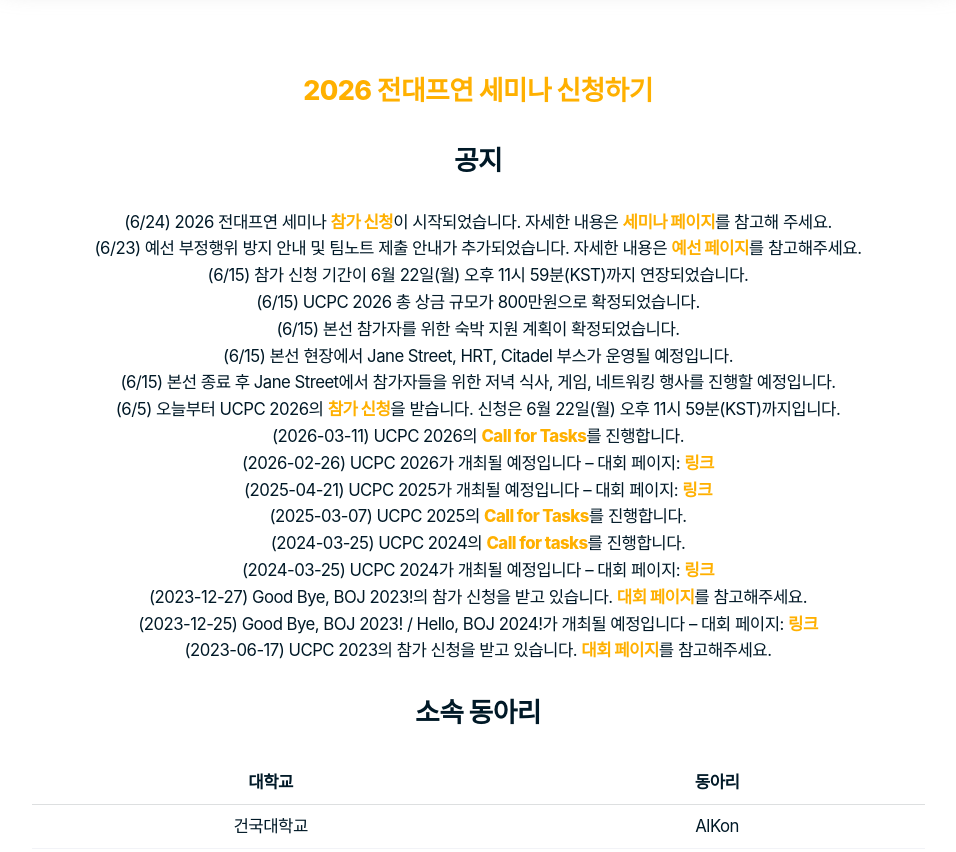
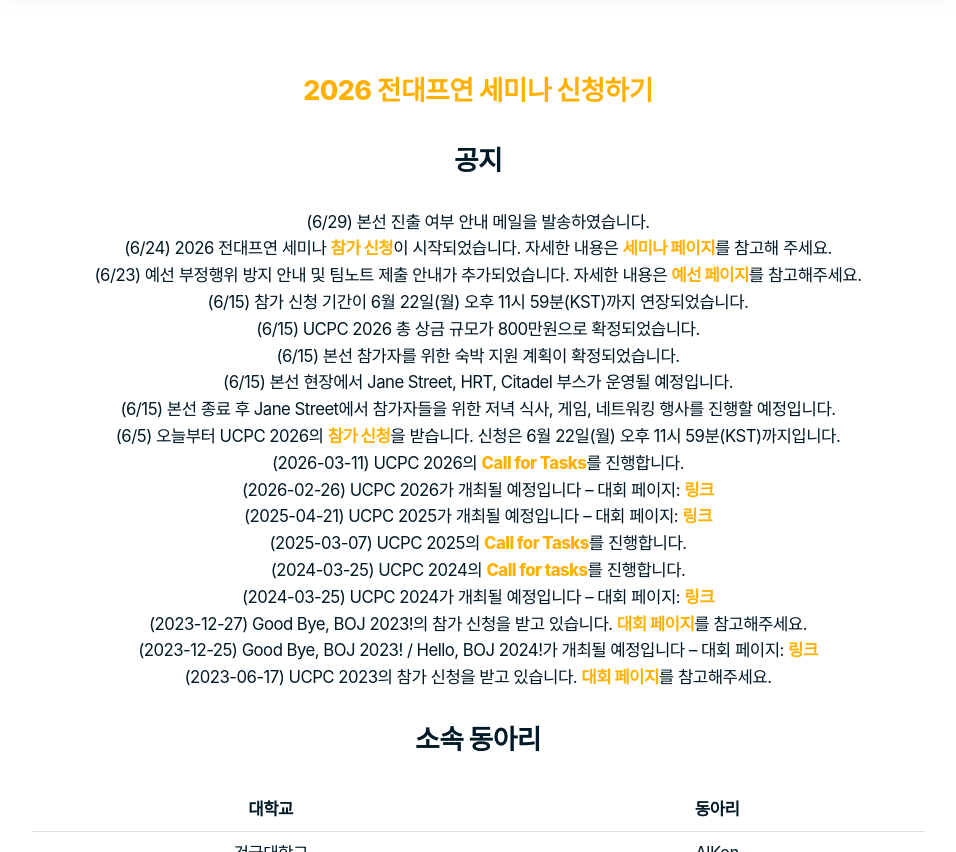
Before and after one commit to ucpcc/main, a Jekyll site: the page built from index.md, in a window 1280 px wide and 900 px high, scrolled down 1021 px, cut to the strip 48-900 px from the top of the window. Shown: the whole strip, without its empty margins (162-1118 px from the left). Built offline with Jekyll 4.4.1, drawn with Linux system fonts in a browser that asks for light colours; some web fonts are replaced.

```diff
--- a/index.md
+++ b/index.md
@@ -10,6 +10,7 @@ lang: ko
 
 ## 공지
 
+- (6/29) 본선 진출 여부 안내 메일을 발송하였습니다.
 - (6/24) 2026 전대프연 세미나 [참가 신청](https://forms.gle/fshRRESmd2PLdcqS6)이 시작되었습니다. 자세한 내용은 [세미나 페이지](https://seminar.ucpc.me/)를 참고해 주세요.
 - (6/23) 예선 부정행위 방지 안내 및 팀노트 제출 안내가 추가되었습니다. 자세한 내용은 [예선 페이지](https://2026.ucpc.me/qualifier/)를 참고해주세요.
 - (6/15) 참가 신청 기간이 6월 22일(월) 오후 11시 59분(KST)까지 연장되었습니다.
```
Also changed, not shown: en/index.md (+1 -0 lines).
